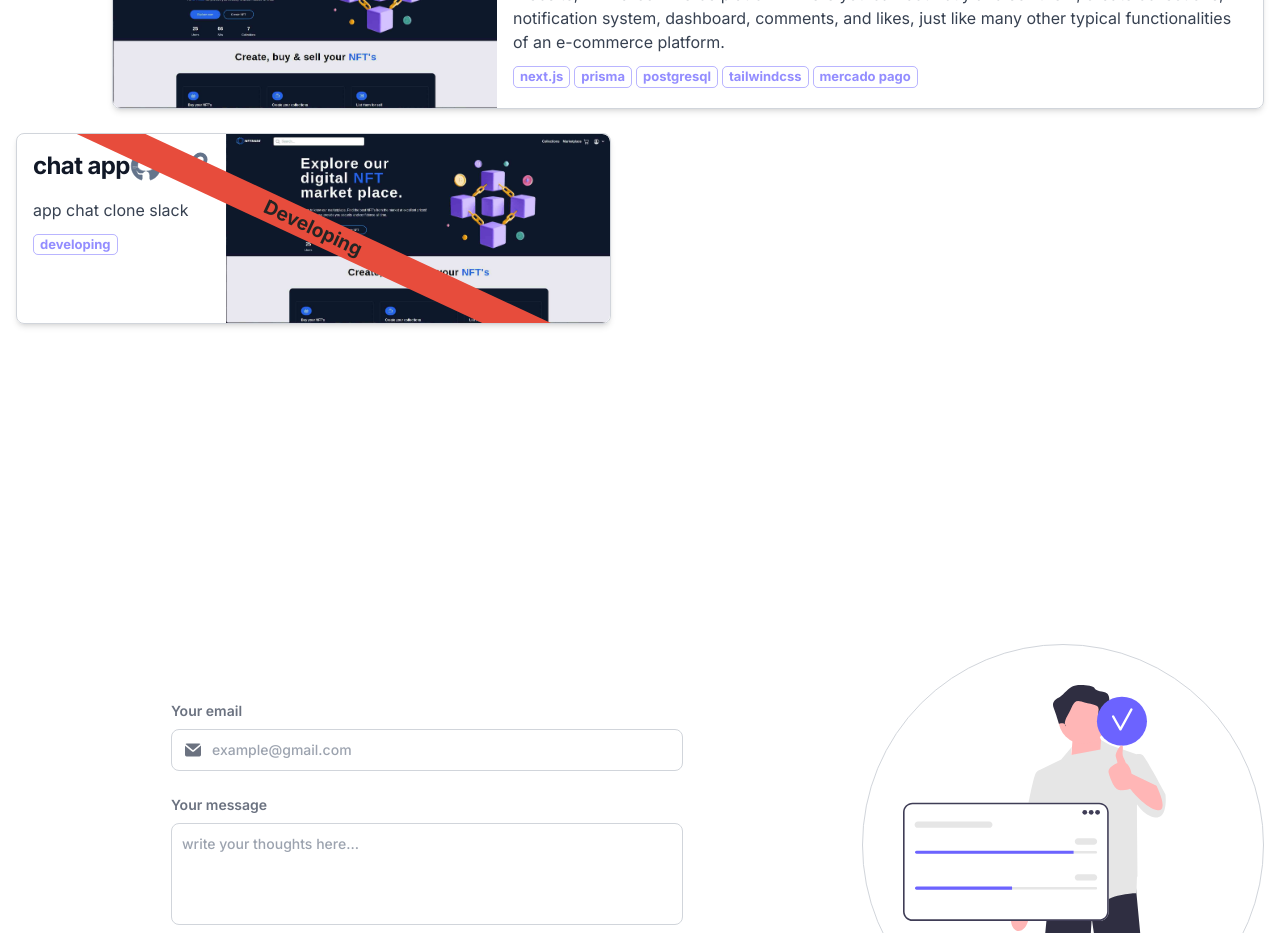
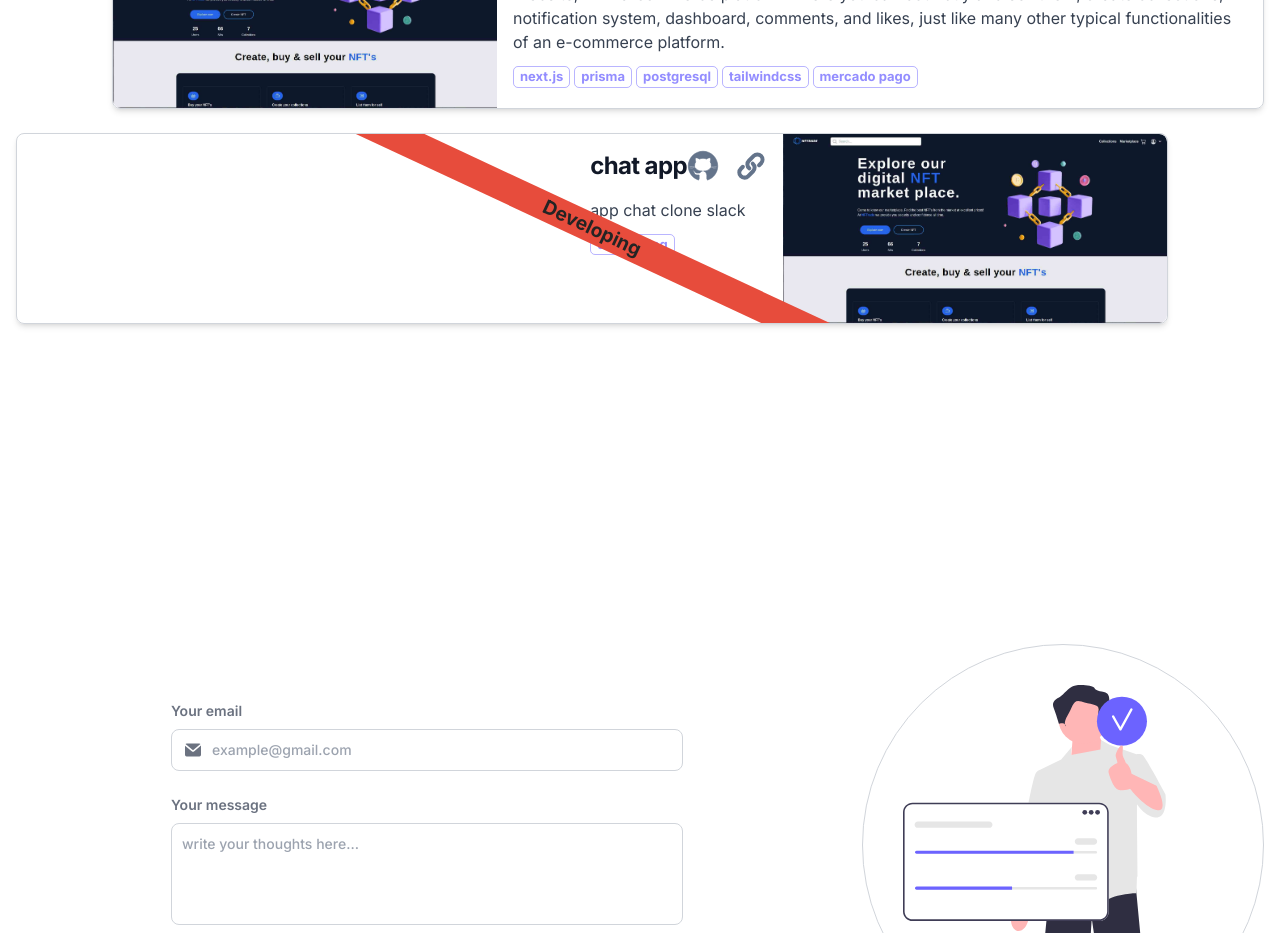
Before and after one commit to Lukis76/web-developer-fullstack-porfolio, a Next.js app: page /en in a window 1280 px wide. Shown: the part 2900-3833 px from the top of the page. Built offline with nearby package versions, Linux system fonts and the light colour scheme.

Commit message:
expand card project min content

```diff
--- a/src/components/works/ListProjects.tsx
+++ b/src/components/works/ListProjects.tsx
@@ -34,7 +34,7 @@ export const ListProjects: FC<ListProjetsProps> = ({ projects }) => {
                         key={idx}
                         aria-checked={check}
                         aria-invalid={project.app.development}
-                        className='flex flex-col items-center h-min bg-transparent self-end aria-checked:self-start border border-gray-300 rounded-lg shadow-md md:flex-row md:items-start aria-checked:md:flex-row-reverse md:max-w-6xl dark:border-gray-700 dark:bg-transparent relative overflow-hidden tag aria-[invalid="true"]:after:content-["Developing"]'
+                        className='flex flex-col items-center w-full h-min bg-transparent self-end aria-checked:self-start border border-gray-300 rounded-lg shadow-md md:flex-row md:items-start aria-checked:md:flex-row-reverse md:max-w-6xl dark:border-gray-700 dark:bg-transparent relative overflow-hidden tag aria-[invalid="true"]:after:content-["Developing"]'
                     >
                         <Image
                             src={'/en/' + project.image}
```
